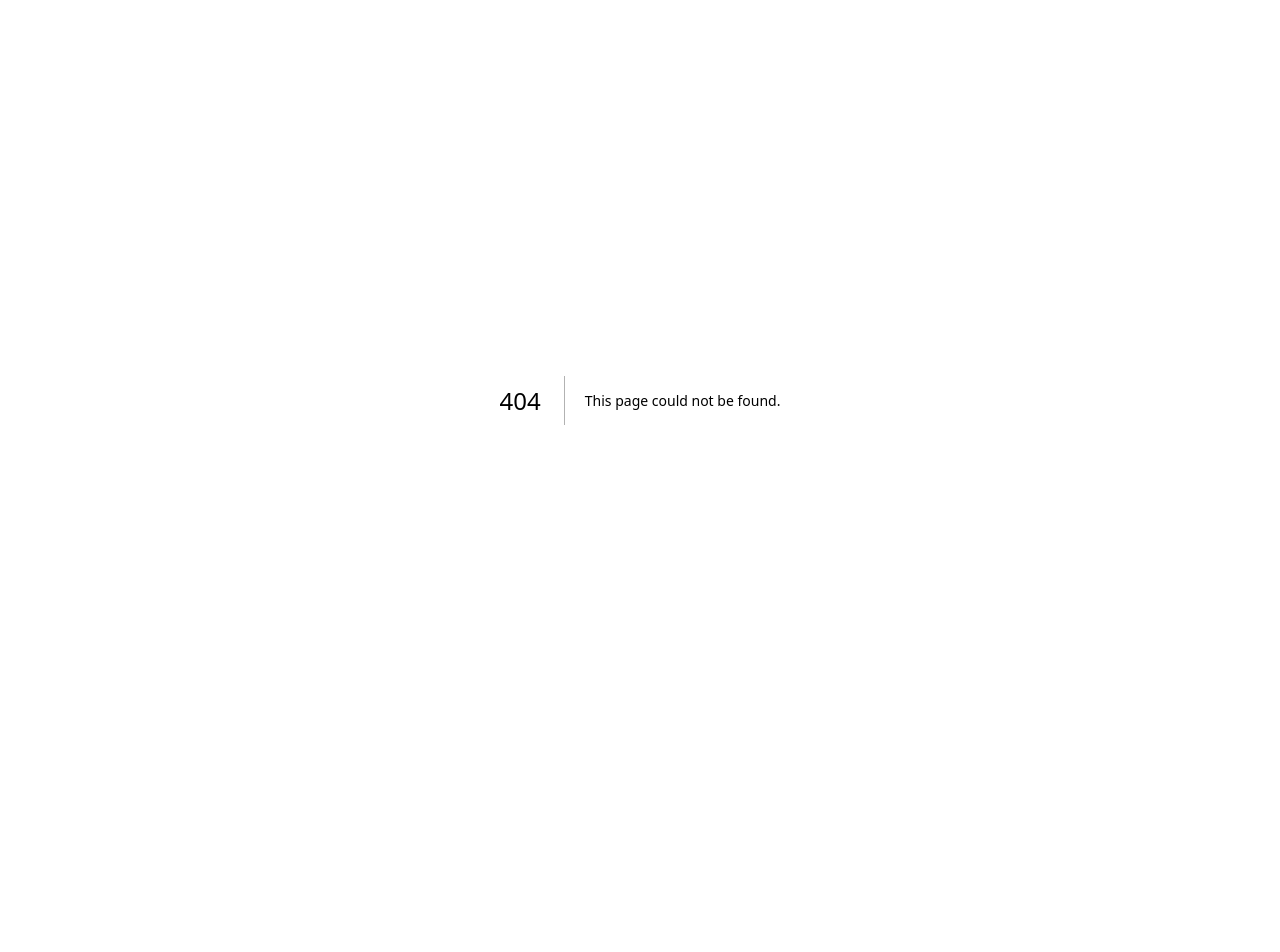
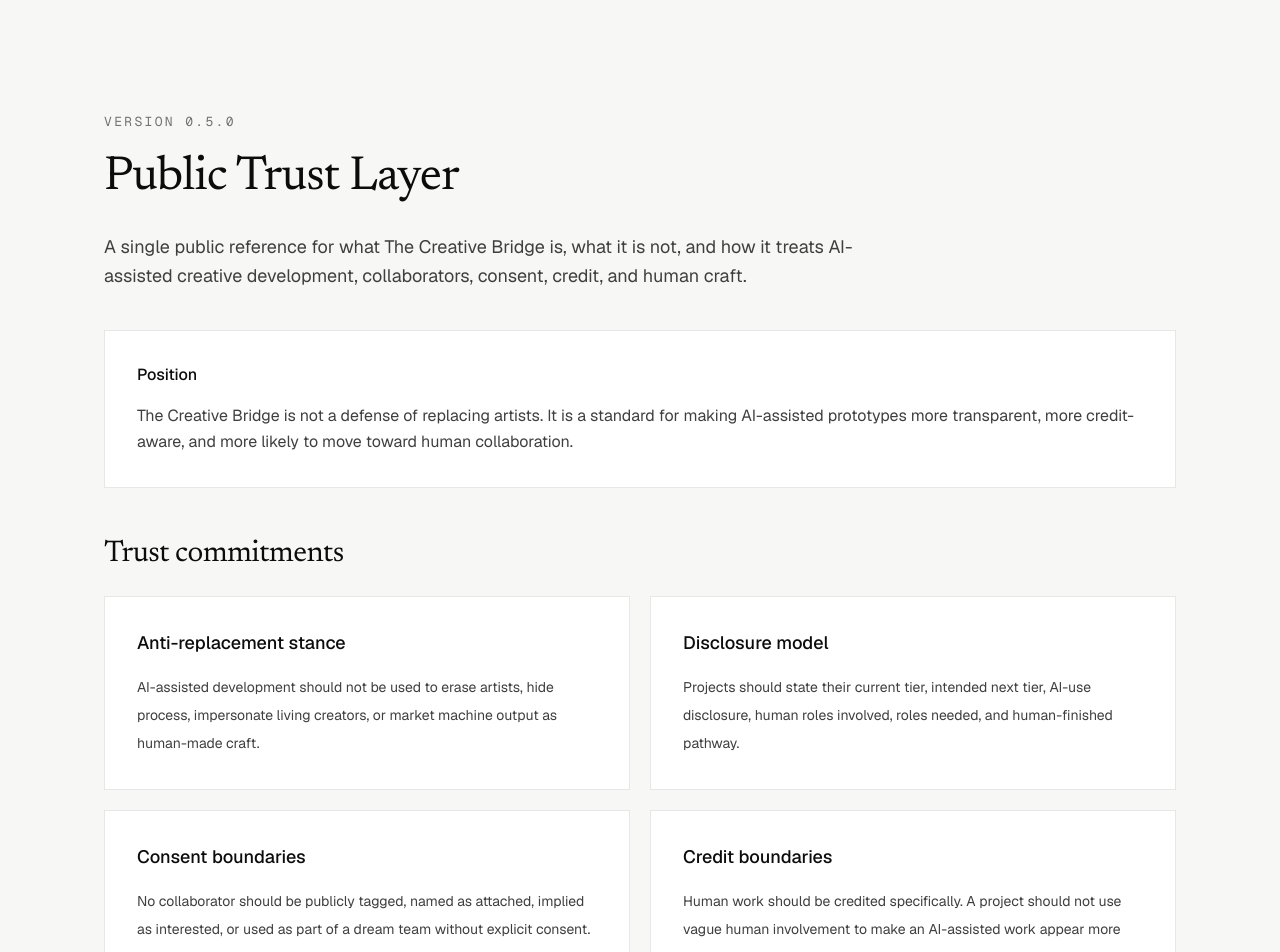
Before and after one commit to zacharymplace/creative-bridge, a Next.js app: page /trust in a window 1280 px wide. Before the commit this address had no page. Shown: the top 952 px of the page. Before the commit the page ends 800 px from the top, so only its background shows below. Built offline with nearby package versions, Linux system fonts and the light colour scheme.

Commit message:
Add public trust layer

```diff
--- a/package.json
+++ b/package.json
@@ -1,6 +1,6 @@
 {
   "name": "creative-bridge",
-  "version": "0.4.0",
+  "version": "0.5.0",
   "private": true,
   "scripts": {
     "prebuild": "node scripts/sync-public-assets.mjs",
--- a/scripts/qa-static-export.mjs
+++ b/scripts/qa-static-export.mjs
@@ -32,6 +32,9 @@ const requiredFiles = [
   "docs/collaborator-readiness-checklist.md",
   "docs/collaborator-profile-packet.md",
   "docs/releases/v0.4.0.md",
+  "docs/releases/v0.5.0.md",
+  "docs/trust-layer.md",
+  "trust.html",
 ];
 
 const missing = [];
--- a/scripts/sync-public-assets.mjs
+++ b/scripts/sync-public-assets.mjs
@@ -24,6 +24,8 @@ const markdownFiles = [
   "collaborator-readiness-checklist.md",
   "collaborator-profile-packet.md",
   "releases/v0.4.0.md",
+  "releases/v0.5.0.md",
+  "trust-layer.md",
 ];
 await mkdir(publicDocs, { recursive: true });
 for (const name of markdownFiles) {
--- /dev/null
+++ b/src/app/trust/page.tsx
@@ -0,0 +1,92 @@
+import Link from "next/link";
+
+import { trustLayer } from "@/content/trust/trust-layer";
+
+export default function TrustPage() {
+  return (
+    <main>
+      <section className="cb-container cb-section-y">
+        <p className="font-mono text-[13px] uppercase tracking-[0.18em] text-[var(--cb-muted)]">
+          Version {trustLayer.version}
+        </p>
+
+        <h1 className="cb-display mt-4 max-w-4xl text-4xl tracking-tight text-[var(--cb-ink)] sm:text-5xl sm:leading-tight">
+          {trustLayer.title}
+        </h1>
+
+        <p className="mt-6 max-w-3xl text-lg leading-relaxed text-[var(--cb-body)]">
+          {trustLayer.summary}
+        </p>
+
+        <div className="mt-10 border border-[var(--cb-border)] bg-[var(--cb-surface)] p-6 sm:p-8">
+          <h2 className="text-base font-medium text-[var(--cb-ink)]">
+            Position
+          </h2>
+          <p className="mt-4 text-base leading-relaxed text-[var(--cb-body)]">
+            {trustLayer.position}
+          </p>
+        </div>
+
+        <section className="mt-12">
+          <h2 className="cb-display text-3xl text-[var(--cb-ink)]">
+            Trust commitments
+          </h2>
+
+          <div className="mt-6 grid gap-5 md:grid-cols-2">
+            {trustLayer.sections.map((section) => (
+              <article
+                key={section.title}
+                className="border border-[var(--cb-border)] bg-[var(--cb-surface)] p-6 sm:p-8"
+              >
+                <h3 className="text-lg font-medium text-[var(--cb-ink)]">
+                  {section.title}
+                </h3>
+                <p className="mt-4 text-sm leading-7 text-[var(--cb-body)]">
+                  {section.body}
+                </p>
+              </article>
+            ))}
+          </div>
+        </section>
+
+        <section className="mt-12 grid gap-8 lg:grid-cols-[1.2fr_0.8fr]">
+          <div className="border border-[var(--cb-border)] bg-[var(--cb-surface)] p-6 sm:p-8">
+            <h2 className="cb-display text-3xl text-[var(--cb-ink)]">
+              Versioned artifacts
+            </h2>
+            <div className="mt-6 grid gap-3">
+              {trustLayer.artifactLinks.map((link) => (
+                <Link
+                  key={link.href}
+                  href={link.href}
+                  className="border border-[var(--cb-border)] bg-white p-4 text-sm text-[var(--cb-body)] underline-offset-4 hover:underline"
+                >
+                  {link.label}
+                </Link>
+              ))}
+            </div>
+          </div>
+
+          <div className="border border-[var(--cb-border)] bg-[var(--cb-surface)] p-6 sm:p-8">
+            <h2 className="text-base font-medium text-[var(--cb-ink)]">
+              Still not included
+            </h2>
+            <ul className="mt-5 space-y-3 text-sm leading-relaxed text-[var(--cb-body)]">
+              {trustLayer.nonGoals.map((item) => (
+                <li key={item}>— {item}</li>
+              ))}
+            </ul>
+          </div>
+        </section>
+
+        <div className="mt-12 border-t border-[var(--cb-border)] pt-8">
+          <p className="max-w-3xl text-sm leading-7 text-[var(--cb-muted)]">
+            The trust layer is intentionally public and static. It should make
+            the project easier to criticize, improve, and govern before any
+            platform behavior exists.
+          </p>
+        </div>
+      </section>
+    </main>
+  );
+}
--- a/src/content/site-copy.ts
+++ b/src/content/site-copy.ts
@@ -152,8 +152,10 @@ export const footerCopy = {
     { label: "Projects", href: "/projects" },
   { label: "Submit", href: "/submit" },
   { label: "Collaborate", href: "/collaborate" },
+  { label: "Trust", href: "/trust" },
   { label: "Submit", href: "/submit" },
   { label: "Collaborate", href: "/collaborate" },
+  { label: "Trust", href: "/trust" },
     { label: "Standard", href: "/standard" },
     { label: "Manifesto", href: "/manifesto" },
   ] as const,
--- /dev/null
+++ b/src/content/trust/trust-layer.ts
@@ -0,0 +1,85 @@
+export const trustLayer = {
+  title: "Public Trust Layer",
+  version: "0.5.0",
+  summary:
+    "A single public reference for what The Creative Bridge is, what it is not, and how it treats AI-assisted creative development, collaborators, consent, credit, and human craft.",
+  position:
+    "The Creative Bridge is not a defense of replacing artists. It is a standard for making AI-assisted prototypes more transparent, more credit-aware, and more likely to move toward human collaboration.",
+  sections: [
+    {
+      title: "Anti-replacement stance",
+      body:
+        "AI-assisted development should not be used to erase artists, hide process, impersonate living creators, or market machine output as human-made craft.",
+    },
+    {
+      title: "Disclosure model",
+      body:
+        "Projects should state their current tier, intended next tier, AI-use disclosure, human roles involved, roles needed, and human-finished pathway.",
+    },
+    {
+      title: "Consent boundaries",
+      body:
+        "No collaborator should be publicly tagged, named as attached, implied as interested, or used as part of a dream team without explicit consent.",
+    },
+    {
+      title: "Credit boundaries",
+      body:
+        "Human work should be credited specifically. A project should not use vague human involvement to make an AI-assisted work appear more human-made than it is.",
+    },
+    {
+      title: "Accessibility without evasion",
+      body:
+        "AI can be an accessibility and prototyping tool, but accessibility does not erase obligations around credit, consent, disclosure, and respect for craft.",
+    },
+    {
+      title: "Non-platform discipline",
+      body:
+        "The current project is static. It does not include accounts, messaging, payments, marketplace behavior, public profiles, certification, verification, endorsement, or AI asset hosting.",
+    },
+  ],
+  artifactLinks: [
+    {
+      label: "Creative Bridge Standard",
+      href: "/standard",
+    },
+    {
+      label: "Manifesto",
+      href: "/manifesto",
+    },
+    {
+      label: "Docs index",
+      href: "/docs",
+    },
+    {
+      label: "Creator Submission Packet",
+      href: "/submit",
+    },
+    {
+      label: "Collaborator Profile Packet",
+      href: "/collaborate",
+    },
+    {
+      label: "Example Project Profile",
+      href: "/projects/neighborhood-chorus",
+    },
+    {
+      label: "v0.4.0 Release Note",
+      href: "/docs/releases/v0.4.0.md",
+    },
+  ],
+  nonGoals: [
+    "No artist replacement claim",
+    "No hidden AI-use posture",
+    "No style impersonation lane",
+    "No public collaborator tagging",
+    "No implied attachment",
+    "No accounts",
+    "No messaging",
+    "No marketplace",
+    "No payments",
+    "No certification",
+    "No verification",
+    "No endorsement",
+    "No AI asset hosting",
+  ],
+} as const;
```
Also changed, not shown: 4 other files (tests, documents, lock files or other folders).
